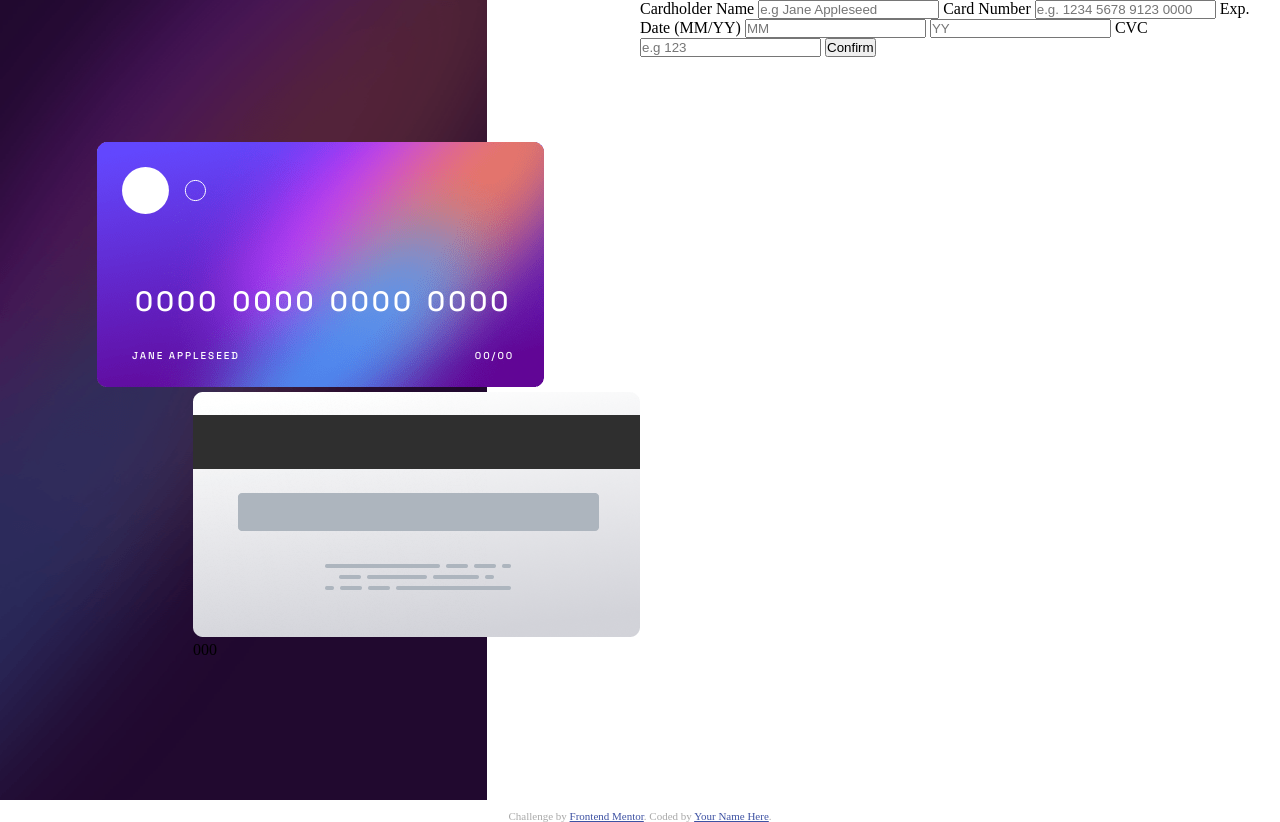
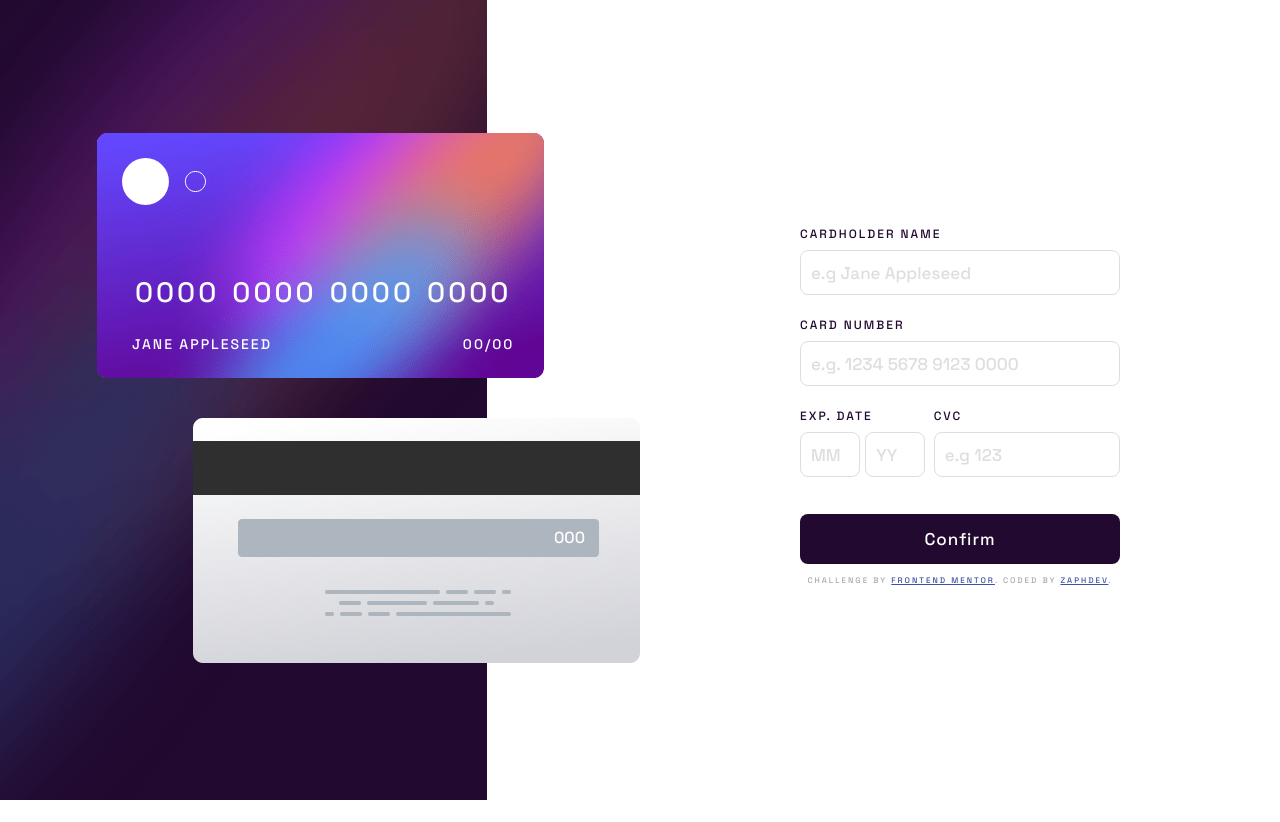
Before and after one commit to ZaphDev/interactive-card-details-form-main, a website: page index.html in a window 1280 px wide. After the commit the page ends 800 px from the top, so only its background shows below. Drawn offline with Linux system fonts and the light colour scheme.

Commit message:
finished adding style to the first stage

```diff
--- a/index.html
+++ b/index.html
@@ -29,38 +29,40 @@
       </div>
       <div class="cards__back">
         <img src="./images/bg-card-back.png" alt="Card front face">
+        <div class="cards__back__cvc">
           <p>000</p>
+        </div>
       </div>
     </div>
     <div class="form">
       <form class="form__info">
-        <label>Cardholder Name
+        <label><p>Cardholder Name</p>
           <input type="text" id="cardName" placeholder="e.g Jane Appleseed">
         </label>
 
-        <label>Card Number
+        <label><p>Card Number</p>
           <input type="text" id="cardNumber" pattern="[0-9]+" maxlength="16" placeholder="e.g. 1234 5678 9123 0000">
         </label>
-
-        <label>Exp. Date (MM/YY)
+        <div class="form__info__dateNcvc">
+          <div class="form__info__dateNcvc__date">
+            <label><p id="dateTitle1">Exp. Date (MM/YY)</p><p id="dateTitle2">Exp. Date</p>
               <input type="text" id="month" pattern="[0]+[0-9]||[1]+[0-2]" maxlength="2" placeholder="MM">
               <input type="text" id="year" pattern="[0-9]+[0-9]" maxlength="2" placeholder="YY">
             </label>
+          </div>
 
-        <label>CVC
+          <label><p>CVC</p>
             <input type="text" id="CVC" pattern="[0-9]+[0-9]+[0-9]" maxlength="3" placeholder="e.g 123">
           </label>
+        </div>
         <button type="submit" name="confirm" id="confirm">Confirm</button>
     </form>
+    <div class="attribution">
+      Challenge by <a href="https://www.frontendmentor.io?ref=challenge" target="_blank">Frontend Mentor</a>.
+      Coded by <a href="#">ZaphDev</a>.
+    </div>
   </div>
 </div>
   <!-- Completed state start -->
-
-
-
-  <div class="attribution">
-    Challenge by <a href="https://www.frontendmentor.io?ref=challenge" target="_blank">Frontend Mentor</a>.
-    Coded by <a href="#">Your Name Here</a>.
-  </div>
 </body>
 </html>
--- a/scss/partials/_base.scss
+++ b/scss/partials/_base.scss
@@ -7,7 +7,9 @@
   body {
     display: block;
     height: 100vh;
-    min-height: 667px;
+    max-width: 1440px;
+
+
   }
   .attribution {
     font-size: 11px; text-align: center;
--- a/scss/partials/_index.scss
+++ b/scss/partials/_index.scss
@@ -18,10 +18,8 @@
         color: white;
         font-family: $mainFont;
         margin-right: 15%;
+        margin-bottom: 35px;
 
-        img{
-            width: 100%;
-        }
         &__logo{
             position: absolute;
             top: 25px;
@@ -36,7 +34,7 @@
 
             &__number{
                 font-size: 28px;
-                margin-bottom: 30px;
+                margin-bottom: 25px;
                 letter-spacing: 3px;
                 word-spacing: 3px;
 
@@ -46,18 +44,108 @@
                 justify-content: space-between;
                 letter-spacing: 2px;
                 P{
-                    font-size: 10px;
+                    font-size: 14px;
                     padding: 0px 10px
                 }
             }
         }
     }
     &__back{
-       position: relative;
+        position: relative;
+        text-align: center;
+        color: white;
+        font-family: $mainFont;
+       &__cvc{
+        position: absolute;
+            bottom: 48%;
+            right: 55px;
+       }
     }
 }
 .form{
     display: flex;
     flex-direction: column;
+    align-items: center;
+    justify-content: center;
     width: 50%;
+    font-family: $mainFont;
+    font-size: 12px;
+    color: $formColor;
+    letter-spacing: 2px;
+    text-transform: uppercase;
+    &__info{
+        display: flex;
+        flex-direction: column;
+        justify-content: space-around;
+        width: 50%;
+        height: 45%;
+        label{
+            p{
+            margin-bottom: 8px;
+        }
+        }
+        input{
+            width: 100%;
+            height: 45px;
+            font-family: $mainFont;
+            font-size: 17px;
+            padding-left: 10px;
+            border: 1px solid $unactiveColor;
+            border-radius: 8px;
+            transition: 0.5s;
+
+            &:focus{
+                outline: none;
+                border: double 1px transparent;
+                border-radius: 5px;
+                background-image: linear-gradient(white, white),
+                                  $primaryGradient;
+                background-origin: border-box;
+                background-clip: padding-box, border-box;
+            }
+
+            &::placeholder{
+                color: $unactiveColor;
+            }
+        }
+        &__dateNcvc{
+            display: flex;
+            margin-bottom: 15px;
+            input{
+            width: 100%;
+            }
+            &__date{
+                width: 50%;
+                input{
+                    width: 45%;
+                }
+
+            }
+        }
+        button{
+            height: 50px;
+            border-radius: 8px;
+            border-style: none;
+            background-color: $formColor;
+            color: white;
+            font-family: $mainFont;
+            font-size: 17px;
+            letter-spacing: 1px;
+        }
+    }
 }
+.attribution{
+    font-size: 8px;
+    margin: 0;
+}
+#dateTitle2{
+    display: none;
+}
+@media only screen and (max-width: 1335px){
+    #dateTitle1{
+        display: none;
+    }
+    #dateTitle2{
+        display: block;
+    }
+}
```
Also changed, not shown: css/main.css. Lines whose indentation alone changed are shown as unchanged.
